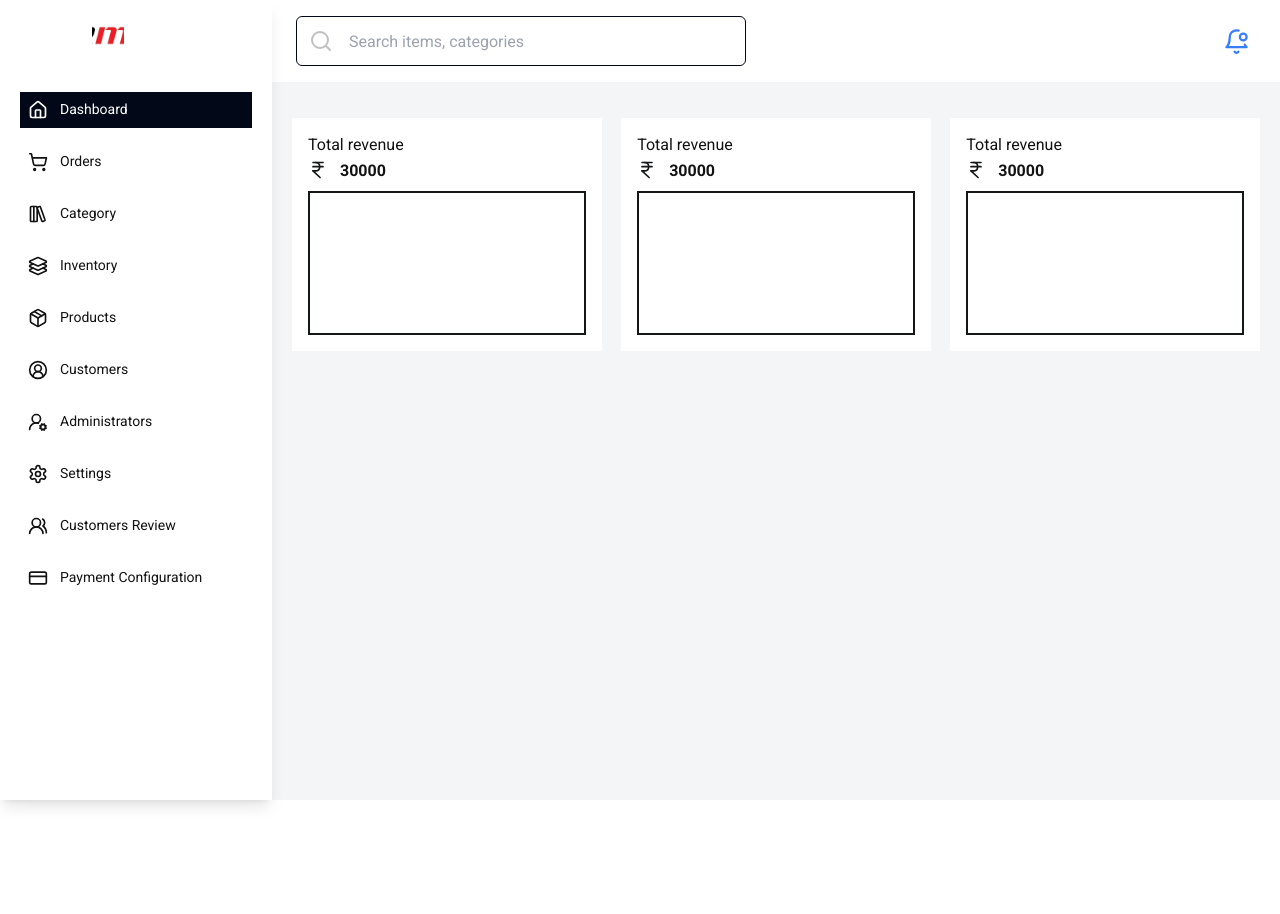
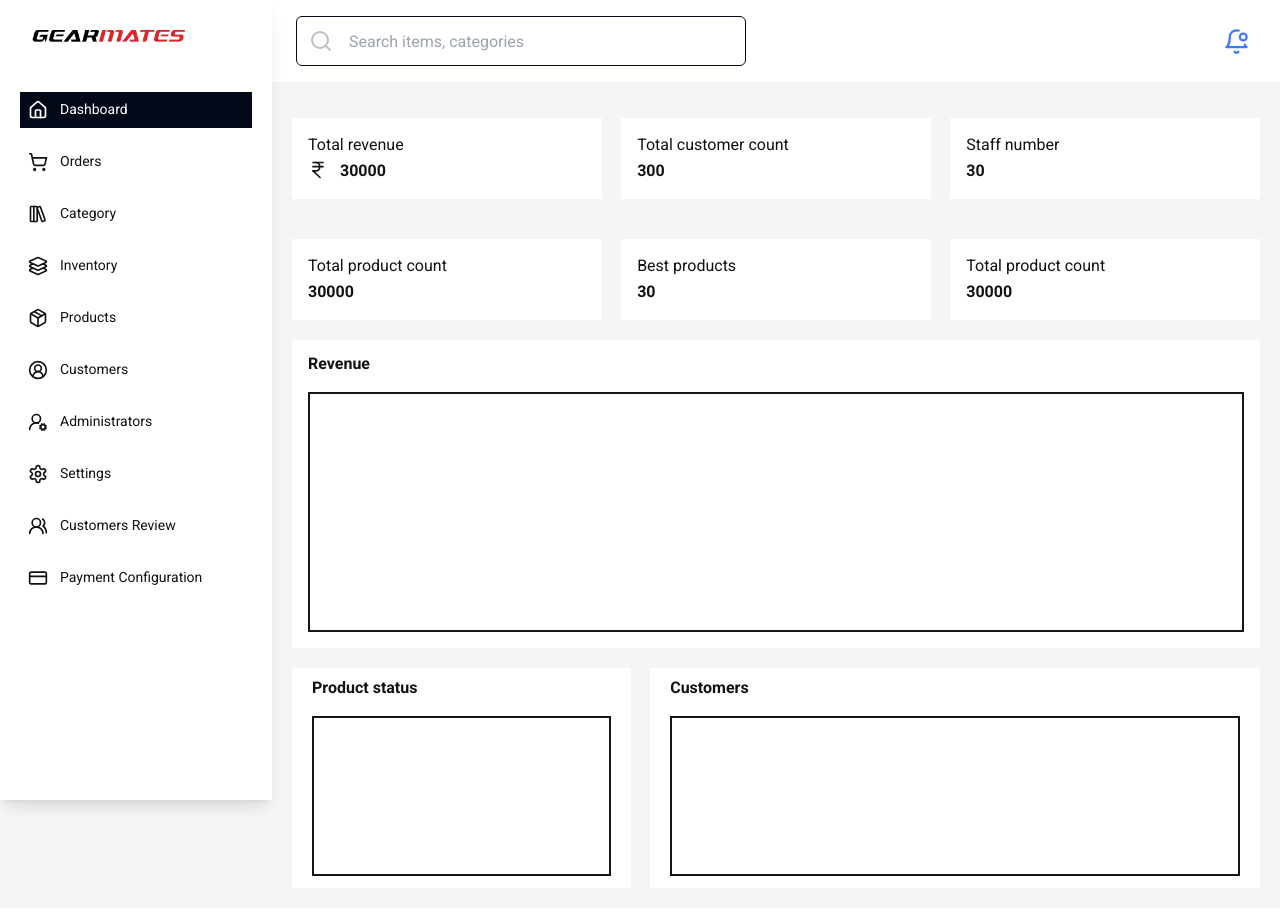
Before and after one commit to jettechnologies/sagar-ecommerce-dashboard, a React (Vite) app: page /admin/dashboard in a window 1280 px wide. Shown: the top 914 px of the page. Before the commit the page ends 882 px from the top, so only its background shows below. Built offline with nearby package versions, Linux system fonts and the light colour scheme.

Commit message:
Almsot done with the admin

```diff
--- a/src/components/Logo.tsx
+++ b/src/components/Logo.tsx
@@ -1,13 +1,13 @@
-import { Link } from "react-router-dom";
+// import { Link } from "react-router-dom";
 import logo from "@/assets/icons/logo.png";
 
 
 export default function Logo() {
   return (
-    <Link to="/" className="w-full h-[2rem]">
+    <div className="w-[11rem] h-[2rem]">
       {/* <img src={logo} alt="the logo of Commerce" />
       <h1>Thegearmates</h1> */}
-      <img src = {logo} alt="the gearmate logo" className="w-full h-full object-cover rotate-90"/>
-    </Link>
+      <img src = {logo} alt="the gearmate logo" className="w-full h-full object-cover"/>
+    </div>
   );
 }
--- a/src/pages/dashboard/AdminDashboard.tsx
+++ b/src/pages/dashboard/AdminDashboard.tsx
@@ -4,7 +4,8 @@ import { IndianRupee } from "lucide-react"
 const AdminDashboard = () => {
   return (
     <div className="mt-4">
-      <div className="flex justify-between">
+      {/* total graphs */}
+      <div className="flex justify-between gap-y-10 flex-wrap">
         <Container className="p-4 w-[32%]">
           <div className="w-full">
             <h5 className="text-text-black text-size-500 font-normal mb-1">Total revenue</h5>
@@ -15,35 +16,114 @@ const AdminDashboard = () => {
               </p>
               </div>
           </div>
-          <div className="border-2 h-36 mt-2">
+          {/* <div className="border-2 h-36 mt-2">
 
-          </div>
+          </div> */}
         </Container>
         <Container className="p-4 w-[32%]">
           <div className="w-full">
-            <h5 className="text-text-black text-size-500 font-normal mb-1">Total revenue</h5>
+            <h5 className="text-text-black text-size-500 font-normal mb-1">Total customer count</h5>
             <div className="flex gap-x-3">
-              <IndianRupee size = {20} />
+              {/* <IndianRupee size = {20} /> */}
+              <p className="text-text-black text-size-500 font-semibold">
+                300
+              </p>
+              </div>
+          </div>
+          {/* <div className="border-2 h-36 mt-2">
+
+          </div> */}
+        </Container>
+        <Container className="p-4 w-[32%]">
+          <div className="w-full">
+            <h5 className="text-text-black text-size-500 font-normal mb-1">Staff number</h5>
+            <div className="flex gap-x-3">
+              {/* <IndianRupee size = {20} /> */}
+              <p className="text-text-black text-size-500 font-semibold">
+                30
+              </p>
+              </div>
+          </div>
+          {/* <div className="border-2 h-36 mt-2">
+
+          </div> */}
+        </Container>
+        <Container className="p-4 w-[32%]">
+          <div className="w-full">
+            <h5 className="text-text-black text-size-500 font-normal mb-1">Total product count</h5>
+            <div className="flex gap-x-3">
+              {/* <IndianRupee size = {20} /> */}
               <p className="text-text-black text-size-500 font-semibold">
                 30000
               </p>
               </div>
           </div>
-          <div className="border-2 h-36 mt-2">
+          {/* <div className="border-2 h-36 mt-2">
 
-          </div>
+          </div> */}
         </Container>
         <Container className="p-4 w-[32%]">
           <div className="w-full">
-            <h5 className="text-text-black text-size-500 font-normal mb-1">Total revenue</h5>
+            <h5 className="text-text-black text-size-500 font-normal mb-1">Best products</h5>
             <div className="flex gap-x-3">
-              <IndianRupee size = {20} />
+              {/* <IndianRupee size = {20} /> */}
+              <p className="text-text-black text-size-500 font-semibold">
+                30
+              </p>
+              </div>
+          </div>
+          {/* <div className="border-2 h-36 mt-2">
+
+          </div> */}
+        </Container>
+        <Container className="p-4 w-[32%]">
+          <div className="w-full">
+            <h5 className="text-text-black text-size-500 font-normal mb-1">Total product count</h5>
+            <div className="flex gap-x-3">
+              {/* <IndianRupee size = {20} /> */}
               <p className="text-text-black text-size-500 font-semibold">
                 30000
               </p>
               </div>
           </div>
-          <div className="border-2 h-36 mt-2">
+          {/* <div className="border-2 h-36 mt-2">
+
+          </div> */}
+        </Container>
+      </div>
+      {/* revenue generated dashboard */}
+      <div className="w-full mt-5">
+        <Container className="w-full p-4">
+          <div className="w-full flex justify-between">
+            <h4 className="text-text-black text-size font-semibold">
+              Revenue
+            </h4>
+          </div>
+          <div className="w-full mt-5 h-60 border-2">
+
+          </div>
+        </Container>
+      </div>
+
+      {/* last analatics */}
+      <div className="mt-5 w-full flex justify-between">
+        <Container className="w-[35%]">
+          <div className="w-full flex justify-between">
+            <h4 className="text-text-black text-size font-semibold">
+              Product status
+            </h4>
+          </div>
+          <div className="w-full mt-5 h-40 border-2">
+
+          </div>
+        </Container>
+        <Container className="w-[63%]">
+          <div className="w-full flex justify-between">
+            <h4 className="text-text-black text-size font-semibold">
+              Customers
+            </h4>
+          </div>
+          <div className="w-full mt-5 h-40 border-2">
 
           </div>
         </Container>
--- a/src/pages/dashboard/AdminLayout.tsx
+++ b/src/pages/dashboard/AdminLayout.tsx
@@ -132,7 +132,7 @@ const AdminLayout = () => {
     Cookies.remove("auth_token");
     setToken("");
     navigate("/login", { replace: true });
-    window.location.reload();
+    // window.location.reload();
   };
 
   // function to edit coupon
--- a/src/pages/dashboard/Adminstrators.tsx
+++ b/src/pages/dashboard/Adminstrators.tsx
@@ -11,7 +11,7 @@ import Spinner from "@/components/Spinner";
 import Popup from "@/components/Popup";
 import Modal from "@/components/Modal";
 import { EasyHTTP } from "@/utils/httpRequest";
-import { ArrowLeftIcon } from "@/icons/svg";
+import { ArrowLeftIcon, ArrowRightIcon } from "@/icons/svg";
 import { useAuth } from "@/context/authContext";
 import Select from "@/components/Select";
 
@@ -393,7 +393,7 @@ const Adminstrators = () => {
 
                         {
                             error ? (
-                                <div className="w-full h-full  grid place-content-center gap-4">
+                                <div className="w-full h-screen grid place-content-center gap-4">
                                     <h1>An error occurred while fetching</h1>
                                     <Link to = "/admin/"
                                         className="mt-5 w-[20rem] py-3 cursor-pointer text-size-500 font-medium text-white bg-black text-center"
@@ -414,13 +414,18 @@ const Adminstrators = () => {
 
 
             </div>
-            <div className="mt-6 w-full flex justify-end">
-                <div className="w-48 h-10 border-2 border-black flex gap-8">
-                    <Button size = "small" className="w-[12rem] justify-center flex">
-                        <ArrowLeftIcon />
-                    </Button>
+            <div className="mt-8 w-full flex justify-end">
+                    <div className="w-fit flex gap-x-5 h-10">
+                        <Button size="small" className="text-white text-sm lg:text-base font-medium flex justify-center gap-2">
+                            <ArrowLeftIcon stroke="#fff" />
+                            Previous
+                        </Button>
+                        <Button size="small" className="text-white text-sm lg:text-base font-medium flex justify-center gap-2 px-6">
+                            Next
+                            <ArrowRightIcon stroke="#fff" />
+                        </Button>
+                    </div>
                 </div>
-            </div>
 
                {/* Editing existing product category */}
 
--- a/src/pages/dashboard/ViewOrders.tsx
+++ b/src/pages/dashboard/ViewOrders.tsx
@@ -17,7 +17,7 @@ import { formatToHumanReadableDate } from "@/utils/dateFunctions";
 type FilterType = "all_orders" | "delivered_orders" | "processed_orders" | "shipped_orders";
 
 const ViewOrders = () => {
-    const { token } = useAuth();
+    const { token, loading:authLoading } = useAuth();
     const [filter, setFilter] = useState<string>("all_orders");
     const [orders, setOrders] = useState<Order[]>([]);
     const [currentOrder, setCurrentOrder] = useState<Order | null>(null);
@@ -28,7 +28,7 @@ const ViewOrders = () => {
     const [activePopupId, setActivePopupId] = useState<number | null>(null);
 
     const fetchOrders = useCallback(async () => {
-        if (!token) return;
+        if (token === "" || authLoading) return;
 
         const urls: Record<FilterType, string> = {
             all_orders: "order-mgt/get-all-orders",
--- a/src/sections/ConfigForm.tsx
+++ b/src/sections/ConfigForm.tsx
@@ -125,7 +125,7 @@ const ConfigForm = ({
           payumoneyApiKey: result.api_key,
           payumoneyApiSecret: result.api_secret,
           payumoneyAuthToken: result.auth_token,
-          payumoneyPaymentUrl: result.payment_url,
+          payumoneyPaymentUrl: result.paymentUrl,
         };
 
         url = "payment-gateway-config/payUmoney";
@@ -137,7 +137,7 @@ const ConfigForm = ({
           cashfreeClientId: result.client_id,
           cashfreeClientSecret: result.client_secret,
           cashfreeApiSecret: result.api_secret,
-          cashfreePaymentUrl: result.payment_url,
+          cashfreePaymentUrl: result.paymentUrl,
         };
 
         url = "payment-gateway-config/cashfree";
@@ -150,8 +150,9 @@ const ConfigForm = ({
       const response = await easyHttp.patch(url, headers, data);
 
       console.log(response);
+
       setIsOpen(false);
-      window.location.reload();
+    //   window.location.reload(    );
     } catch (error) {
       console.error((error as Error).message);
       setError((error as Error).message);
```
Also changed, not shown: src/pages/dashboard/Customers.tsx (+35 -8 lines), src/pages/dashboard/Products.tsx (+16 -8 lines), src/assets/icons/logo.png.
